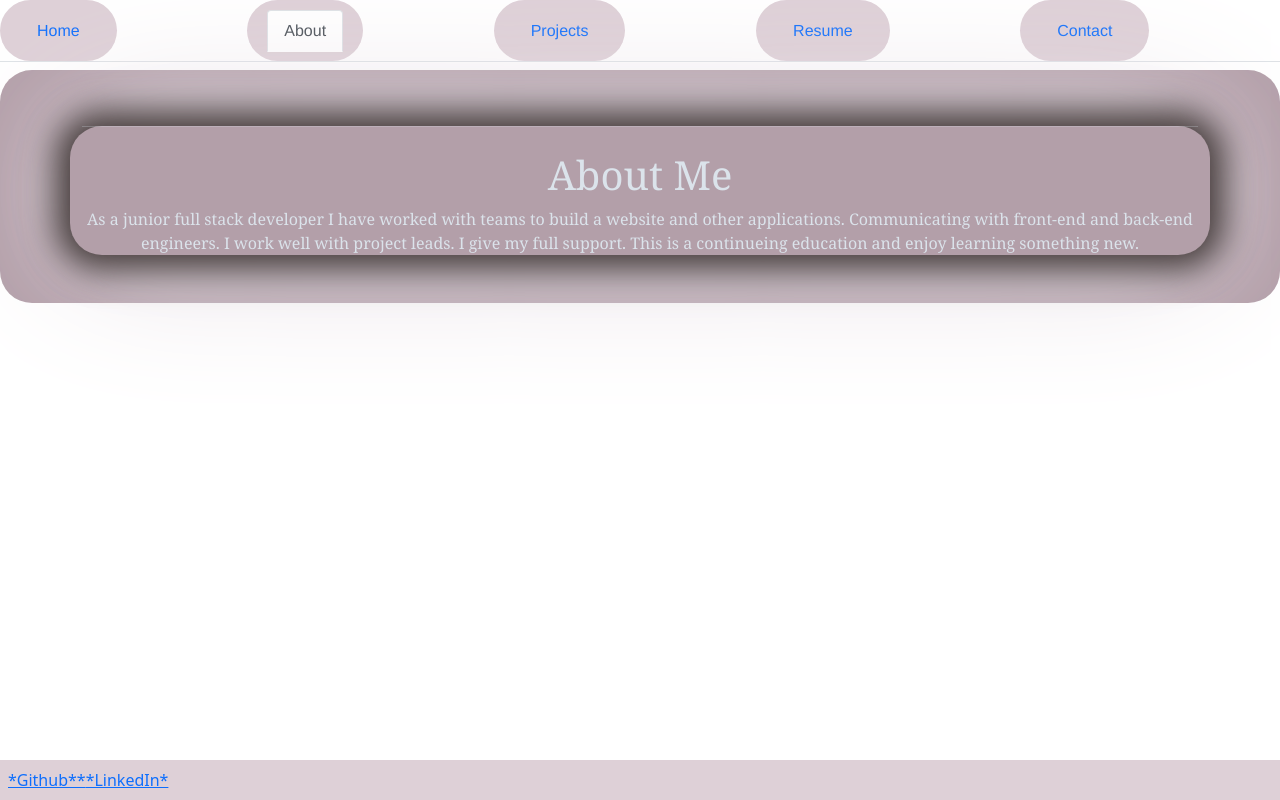
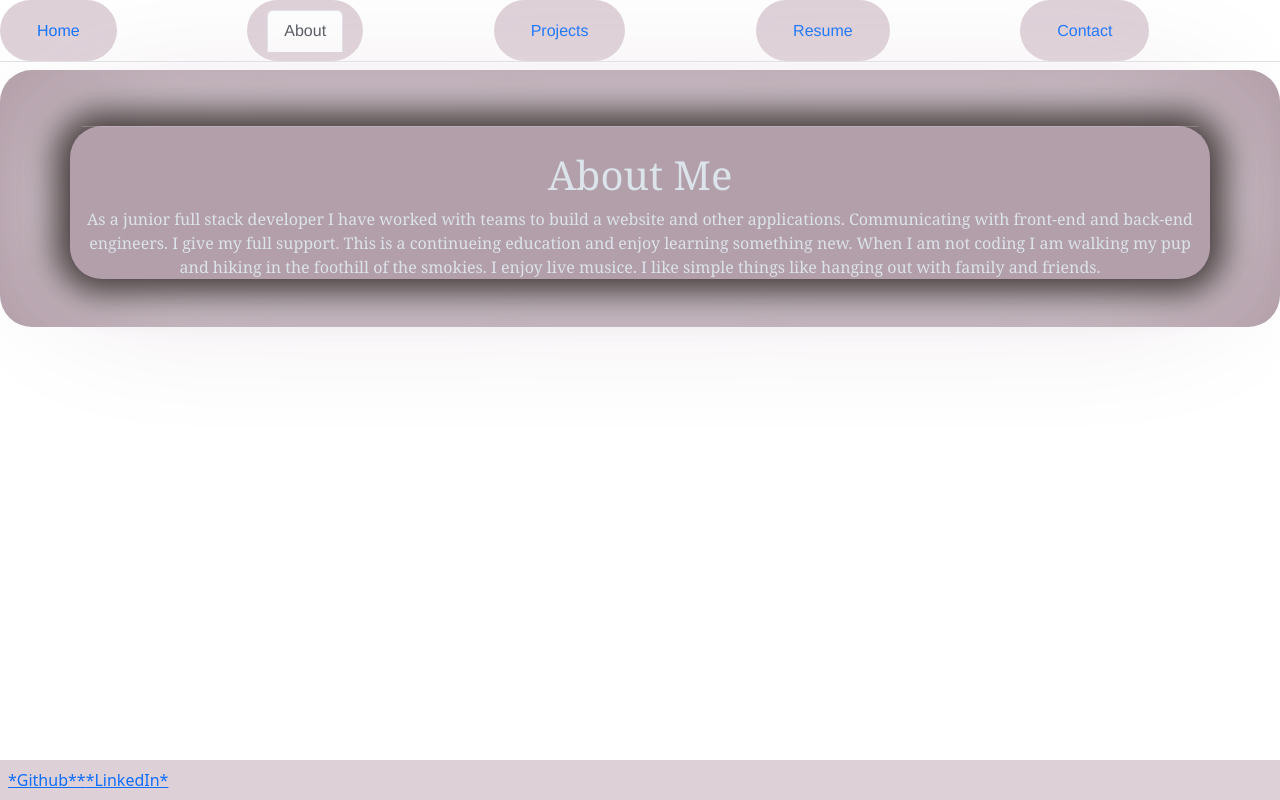
Before and after one commit to SheriB7/reactProfile, a React (Create React App) app: page / in a window 1280 px wide. Both pictures are taken after a click on the item "About". Built offline with nearby package versions, Linux system fonts and the light colour scheme.

Commit message:
updated file

```diff
--- a/package.json
+++ b/package.json
@@ -9,12 +9,13 @@
     "@testing-library/react": "^13.3.0",
     "@testing-library/user-event": "^13.5.0",
     "axios": "^0.27.2",
-    "bootstrap": "^5.1.3",
+    "bootstrap": "^5.2.0",
     "gh-pages": "^4.0.0",
     "react": "^18.2.0",
     "react-bootstrap": "^2.4.0",
     "react-dom": "^18.2.0",
-    "react-scripts": "5.0.1",
+    "react-scripts": "^5.0.1",
+    "script": "^0.0.12",
     "web-vitals": "^2.1.4"
   },
   "scripts": {
--- a/src/components/About.js
+++ b/src/components/About.js
@@ -13,9 +13,9 @@ function About() {
             <h1>About Me</h1>
 
             <p>
-                As a junior full stack developer I have worked with  teams to build a website and other applications.
-                Communicating with front-end and back-end engineers. I work well with project leads. I give my full
-                support. This is a continueing education and enjoy learning something new.
+                    As a junior full stack developer I have worked with  teams to build a website and other applications.
+                Communicating with front-end and back-end engineers. I give my full
+                support. This is a continueing education and enjoy learning something new. When I am not coding I am walking my pup and hiking in the foothill of the smokies. I enjoy live musice. I like simple things like hanging out with family and friends.
             </p>
             </Container>
             </section>
```
